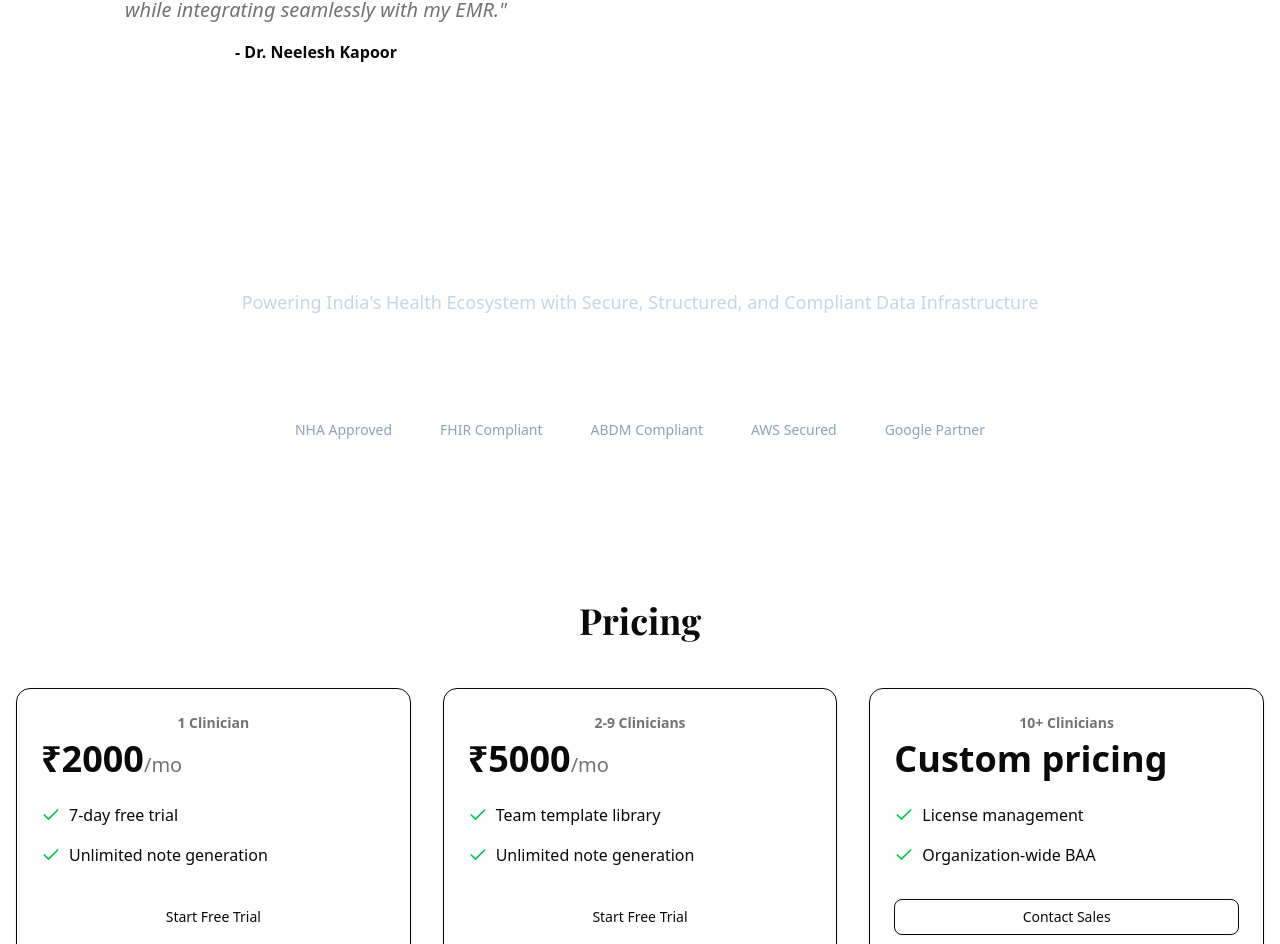
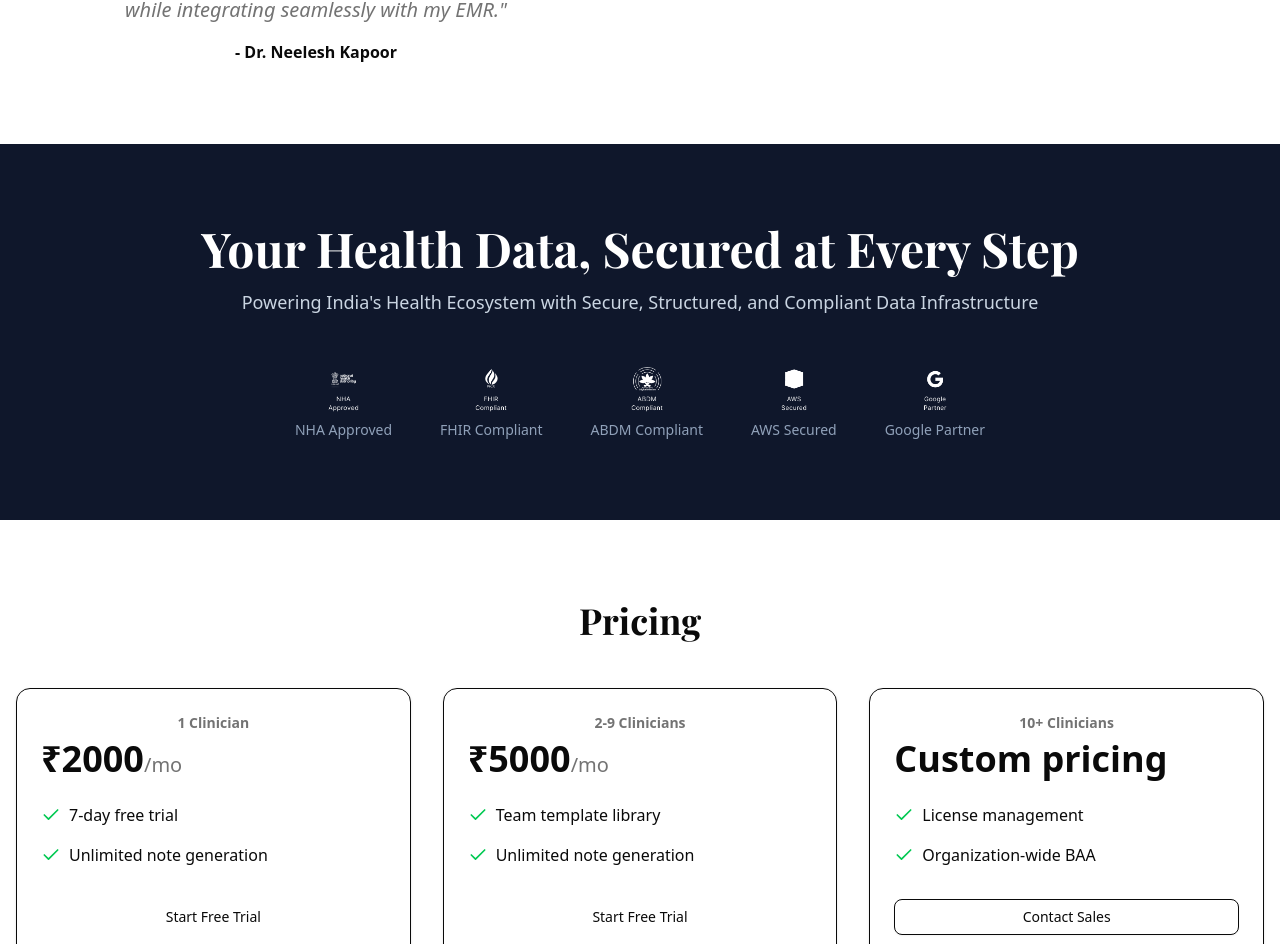
Before and after one commit to jayrajak-ui/scribe, a Next.js app: page / in a window 1280 px wide. Shown: the part 3175-4119 px from the top of the page. Built offline with nearby package versions, Linux system fonts and the light colour scheme; a web font is replaced by a local one.

Commit message:
com 19 - color fix

```diff
--- a/src/components/DataSecurity.tsx
+++ b/src/components/DataSecurity.tsx
@@ -1,8 +1,9 @@
+// src/components/DataSecurity.tsx
 import React from 'react';
 import Image from 'next/image';
 
 const logos = [
-  { name: 'NHA Approved', image: '/images/nha-logo.png' }, // Change filenames to match yours
+  { name: 'NHA Approved', image: '/images/nha-logo.png' },
   { name: 'FHIR Compliant', image: '/images/fhir-logo.png' },
   { name: 'ABDM Compliant', image: '/images/abdm-logo.png' },
   { name: 'AWS Secured', image: '/images/aws-logo.png' },
@@ -11,10 +12,10 @@ const logos = [
 
 export const DataSecurity = () => {
   return (
-    // Here we use the dark purple background and white text
-    <section className="bg-primary-700 text-white py-20 px-4">
+    // FIX: Using a standard dark background color for reliability
+    <section className="bg-slate-900 text-slate-200 py-20 px-4">
       <div className="container mx-auto text-center max-w-4xl">
-        <h2 className="text-4xl md:text-5xl font-bold font-serif">
+        <h2 className="text-4xl md:text-5xl font-bold font-serif text-white">
           Your Health Data, Secured at Every Step
         </h2>
         <p className="text-lg text-slate-300 mt-4">
@@ -29,8 +30,8 @@ export const DataSecurity = () => {
                 <Image
                   src={logo.image}
                   alt={logo.name}
-                  layout="fill"
-                  objectFit="contain"
+                  fill
+                  className="object-contain" // Use modern syntax
                 />
               </div>
               <p className="text-sm text-slate-400">{logo.name}</p>
```
